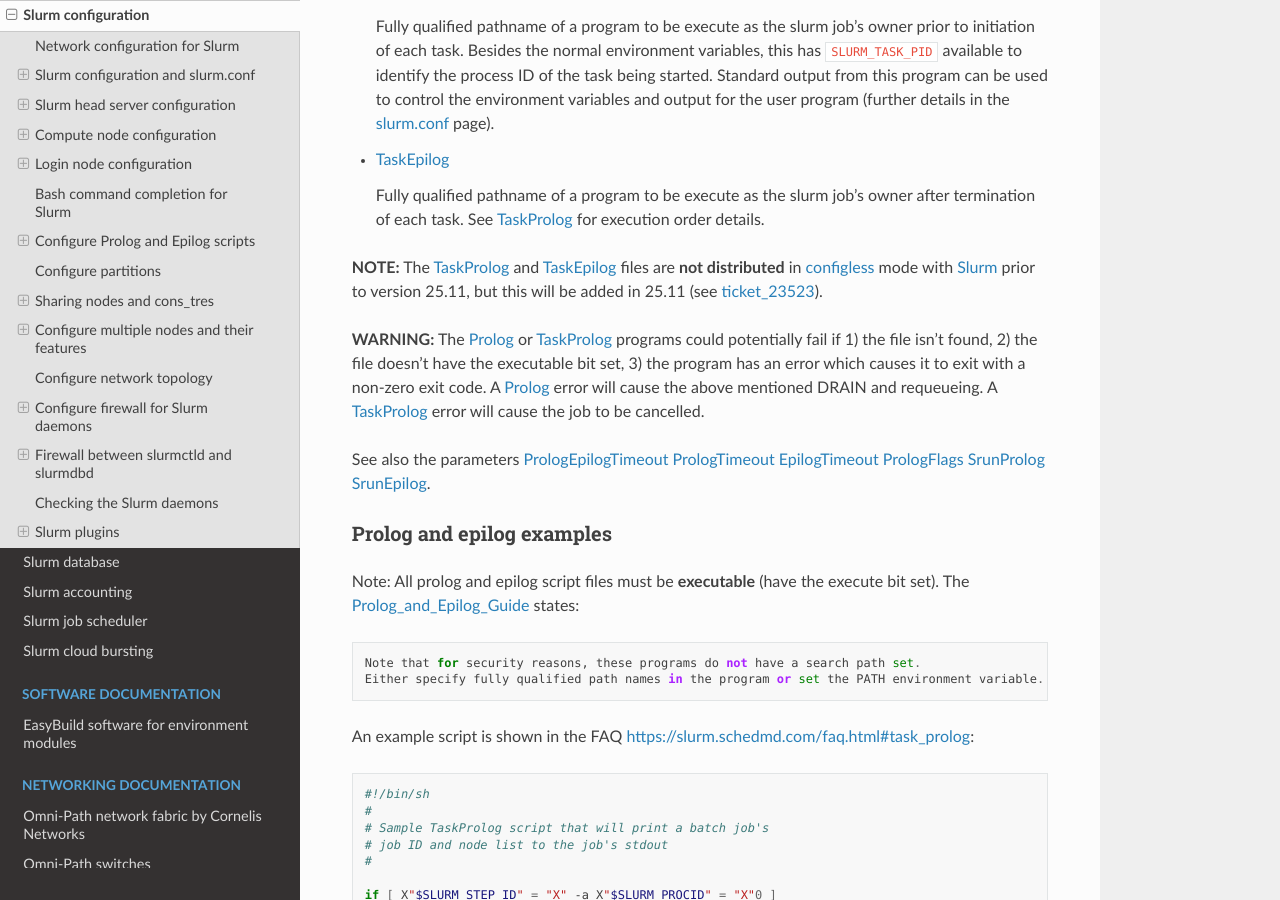
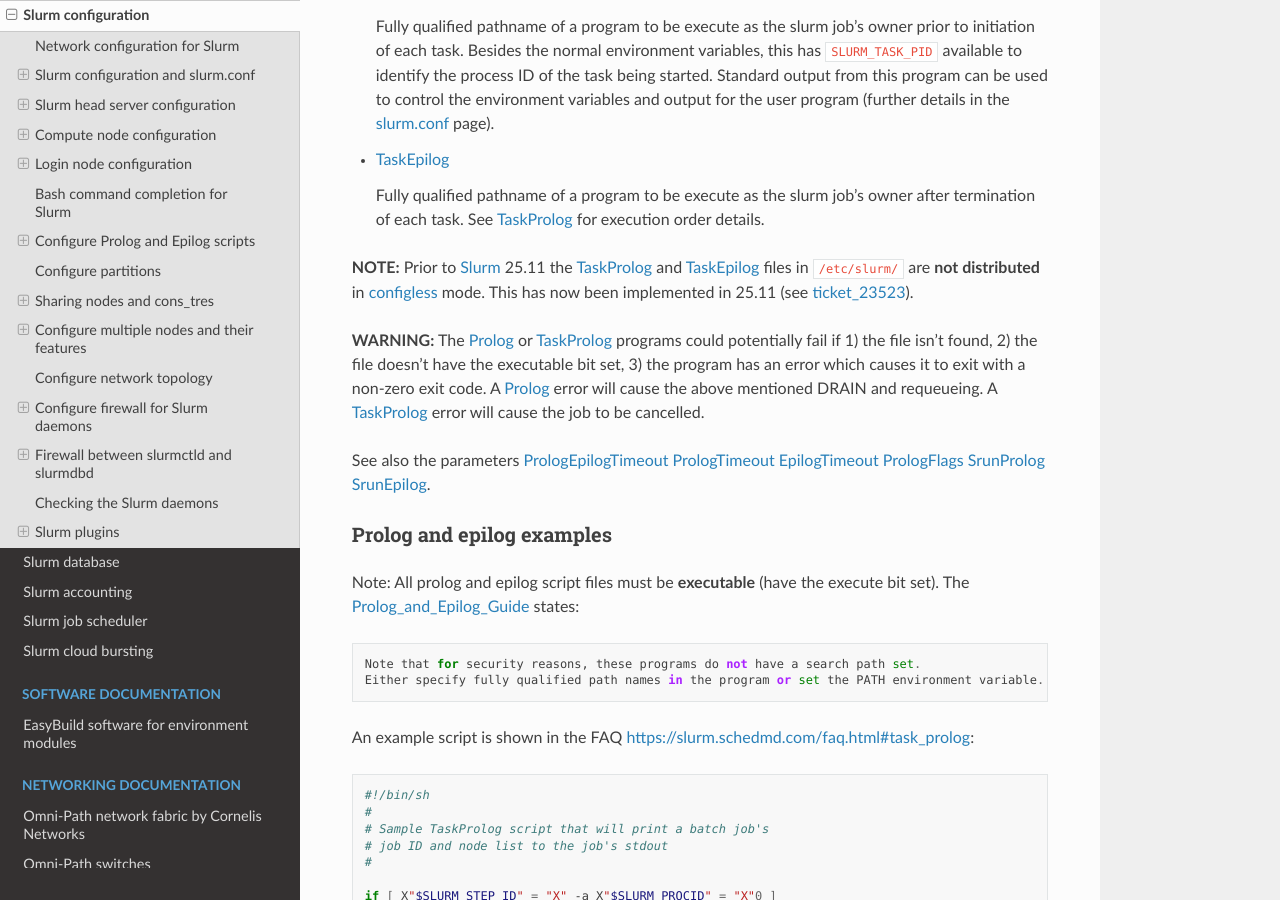
Before and after one commit to OleHolmNielsen/Niflheim_system, a Sphinx documentation site: the page built from docs/Slurm_configuration.rst, in a window 1280 px wide and 900 px high, scrolled down 39467 px. Built offline with Sphinx 7.4.7 and the Read the Docs theme 3.1.0, drawn with Linux system fonts in a browser that asks for light colours.

Commit message:
TaskProlog_ and TaskEpilog_ files

```diff
--- a/docs/Slurm_configuration.rst
+++ b/docs/Slurm_configuration.rst
@@ -1752,8 +1752,8 @@
 
   Fully qualified pathname of a program to be execute as the slurm job's owner after termination of each task. See TaskProlog_ for execution order details.
 
-**NOTE:** The TaskProlog_ and TaskEpilog_ files are **not distributed** in configless_ mode with Slurm_ prior to version 25.11,
-but this will be added in 25.11 (see ticket_23523_).
+**NOTE:** Prior to Slurm_ 25.11 the TaskProlog_ and TaskEpilog_ files in ``/etc/slurm/`` are **not distributed** in configless_ mode.
+This has now been implemented in 25.11 (see ticket_23523_).
 
 **WARNING:** The Prolog_ or TaskProlog_ programs could potentially fail if 1) the file isn't found,
 2) the file doesn't have the executable bit set, 3) the program has an error which causes it to exit with a non-zero exit code.
```
